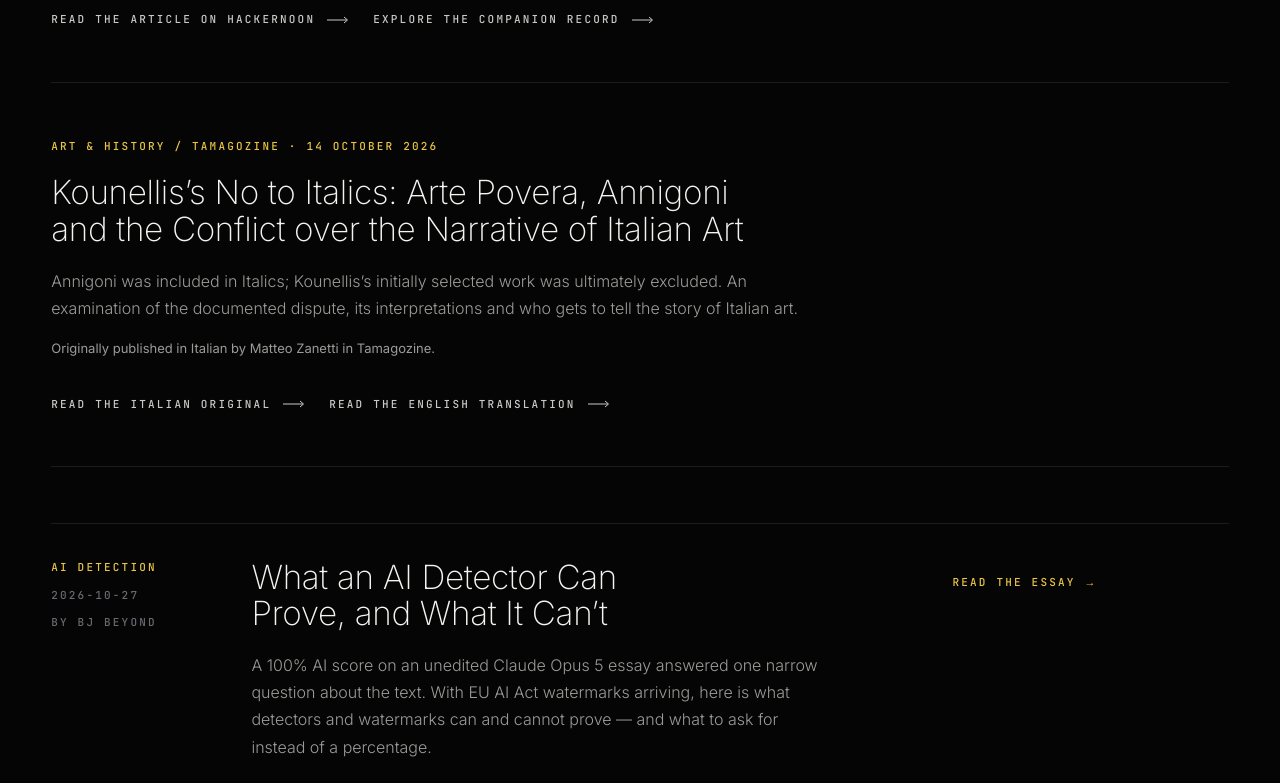
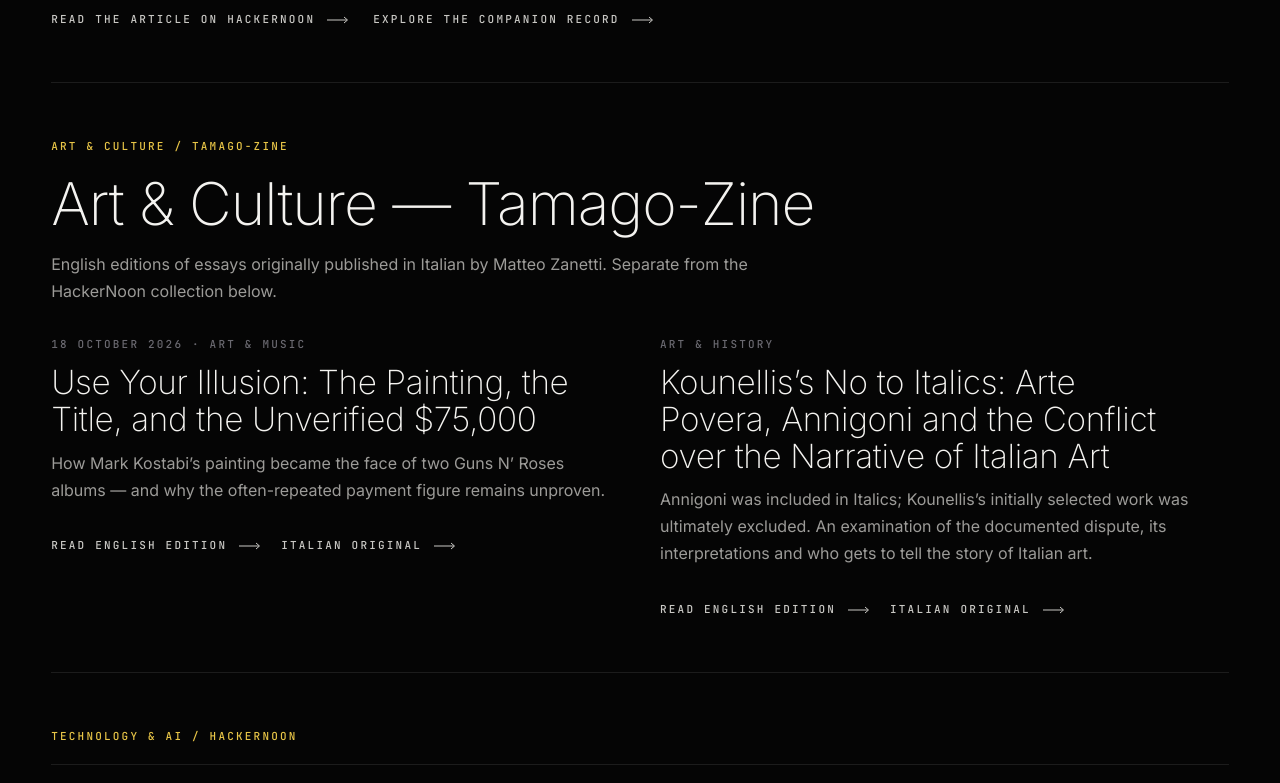
Before and after one commit to bjbeyond81/bjbeyond, a Next.js app: page /writing in a window 1280 px wide. Shown: the part 1060-1843 px from the top of the page. Built offline with nearby package versions, Linux system fonts and the light colour scheme.

Commit message:
Separate Tamago-Zine art essays from HackerNoon writing

```diff
--- a/app/writing/page.tsx
+++ b/app/writing/page.tsx
@@ -75,12 +75,25 @@ export default function WritingPage() {
           <div className="mt-8 flex flex-wrap gap-6"><ArrowLink href={PHOENIX.article} external>Read the article on HackerNoon</ArrowLink><ArrowLink href="/phoenix-experiment/">Explore the companion record</ArrowLink></div>
         </Reveal>
         <Reveal className="mb-14 border-b border-rule pb-10">
-          <p className="u-label text-amber-400">ART & HISTORY / TAMAGOZINE · {KOUNELLIS.publishedLabel}</p>
-          <h2 className="mt-5 max-w-4xl text-title font-extralight text-paper">{KOUNELLIS.title}</h2>
-          <p className="mt-5 max-w-3xl text-body font-light text-mist-300">{KOUNELLIS.standfirst}</p>
-          <p className="mt-4 text-meta text-mist-300">Originally published in Italian by Matteo Zanetti in Tamagozine.</p>
-          <div className="mt-6 flex flex-wrap gap-6"><ArrowLink href={KOUNELLIS.original} external>Read the Italian original</ArrowLink><ArrowLink href={KOUNELLIS.href}>Read the English translation</ArrowLink></div>
+          <p className="u-label text-amber-400">ART & CULTURE / TAMAGO-ZINE</p>
+          <h2 className="mt-5 text-headline font-extralight text-paper">Art & Culture — Tamago-Zine</h2>
+          <p className="mt-4 max-w-3xl text-body text-mist-300">English editions of essays originally published in Italian by Matteo Zanetti. Separate from the HackerNoon collection below.</p>
+          <div className="mt-8 grid gap-10 md:grid-cols-2">
+            <article>
+              <p className="u-label text-mist-500">18 OCTOBER 2026 · ART & MUSIC</p>
+              <h3 className="mt-3 text-title font-extralight text-paper">Use Your Illusion: The Painting, the Title, and the Unverified $75,000</h3>
+              <p className="mt-3 text-body text-mist-300">How Mark Kostabi’s painting became the face of two Guns N’ Roses albums — and why the often-repeated payment figure remains unproven.</p>
+              <div className="mt-5 flex flex-wrap gap-5"><ArrowLink href="/art/use-your-illusion/">Read English edition</ArrowLink><ArrowLink href="https://tamagozine.org/2026/10/18/use-your-illusioin-il-dipinto-il-titolo-e-i-75-000-dollari-che-nessuno-ha-mai-verificato/" external>Italian original</ArrowLink></div>
+            </article>
+            <article>
+              <p className="u-label text-mist-500">ART & HISTORY</p>
+              <h3 className="mt-3 text-title font-extralight text-paper">{KOUNELLIS.title}</h3>
+              <p className="mt-3 text-body text-mist-300">{KOUNELLIS.standfirst}</p>
+              <div className="mt-5 flex flex-wrap gap-5"><ArrowLink href={KOUNELLIS.href}>Read English edition</ArrowLink><ArrowLink href={KOUNELLIS.original} external>Italian original</ArrowLink></div>
+            </article>
+          </div>
         </Reveal>
+        <p className="u-label mb-5 text-amber-400">TECHNOLOGY & AI / HACKERNOON</p>
         <RevealGroup>
           <div className="border-t border-rule">
             {articles.map((article) => (
```
